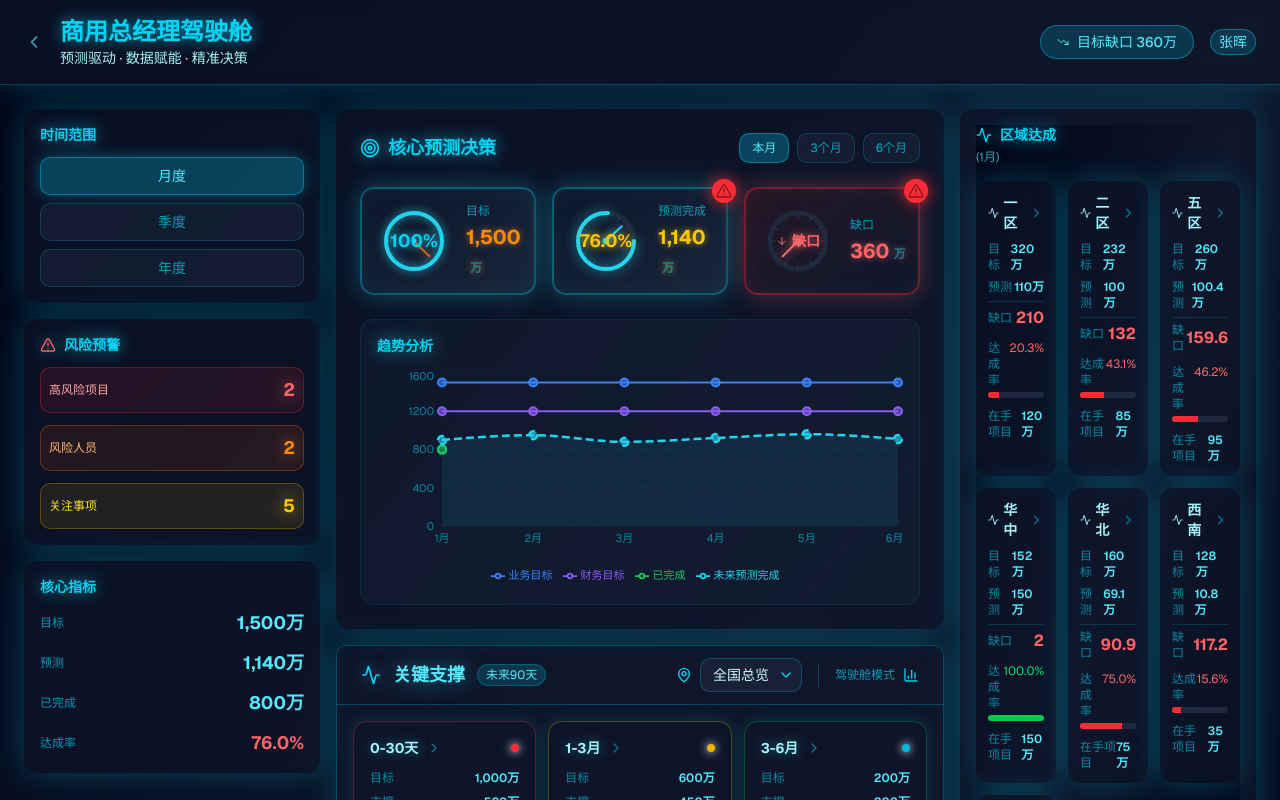
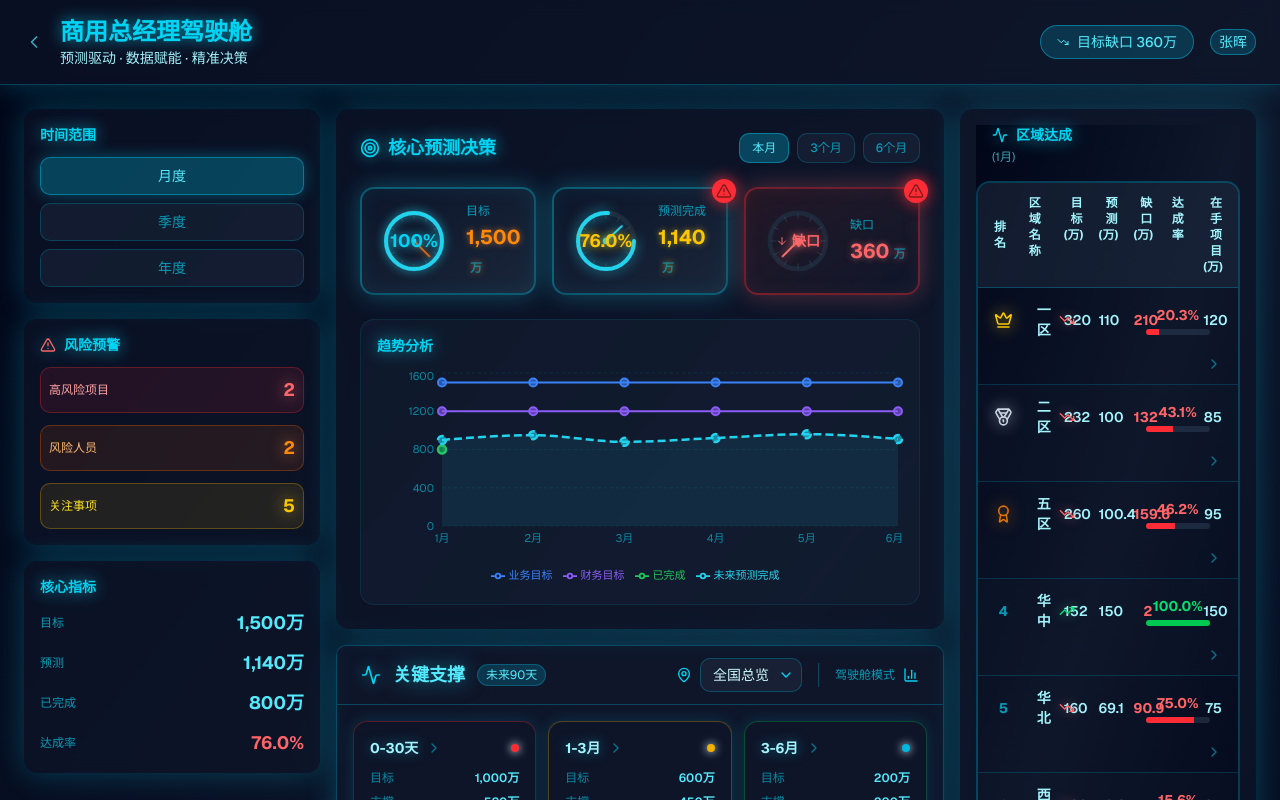
Before and after one commit to navylee1990/coze_jsc, a Next.js app: page /gm in a window 1280 px wide. Shown: the top 800 px of the page. Built offline with nearby package versions, Linux system fonts and the light colour scheme.

Commit message:
refactor: 区域达成模块改为大屏驾驶舱风格的排名列表展示

```diff
--- a/src/components/RegionMatrix.tsx
+++ b/src/components/RegionMatrix.tsx
@@ -1,7 +1,9 @@
 'use client';
 
 import { useState, useMemo } from 'react';
-import { ChevronRight, Activity, ArrowLeft, X } from 'lucide-react';
+import { ChevronRight, Activity, ArrowUp, ArrowDown, ArrowRight, TrendingUp, TrendingDown, Minus, Crown, Medal, Award } from 'lucide-react';
+import DrillDownModal from '@/components/DrillDownModal';
+import { cn } from '@/lib/utils';
 
 interface RegionMatrixProps {
   data: any[];
@@ -21,6 +23,35 @@ const DASHBOARD_STYLES = {
   cardBorder: 'border-cyan-500/30',
   glow: 'shadow-[0_0_30px_rgba(6,182,212,0.3)]',
   neon: 'text-cyan-400 drop-shadow-[0_0_8px_rgba(6,182,212,0.8)]',
+  hoverBg: 'hover:bg-slate-800/60',
+};
+
+// 获取排名图标
+const getRankIcon = (rank: number) => {
+  switch (rank) {
+    case 1:
+      return <Crown className="w-5 h-5 text-yellow-400 drop-shadow-[0_0_8px_rgba(250,204,21,0.8)]" />;
+    case 2:
+      return <Medal className="w-5 h-5 text-slate-300 drop-shadow-[0_0_8px_rgba(203,213,225,0.8)]" />;
+    case 3:
+      return <Award className="w-5 h-5 text-amber-600 drop-shadow-[0_0_8px_rgba(217,119,6,0.8)]" />;
+    default:
+      return <span className="w-5 h-5 flex items-center justify-center text-sm font-bold text-cyan-400/70">{rank}</span>;
+  }
+};
+
+// 获取趋势图标
+const getTrendIcon = (trend?: 'up' | 'down' | 'stable') => {
+  switch (trend) {
+    case 'up':
+      return <TrendingUp className="w-4 h-4 text-green-400 drop-shadow-[0_0_6px_rgba(74,222,128,0.8)]" />;
+    case 'down':
+      return <TrendingDown className="w-4 h-4 text-red-400 drop-shadow-[0_0_6px_rgba(248,113,113,0.8)]" />;
+    case 'stable':
+      return <Minus className="w-4 h-4 text-cyan-400/70" />;
+    default:
+      return null;
+  }
 };
 
 export default function RegionMatrix({
@@ -30,8 +61,9 @@ export default function RegionMatrix({
   onRegionClick,
   theme = 'dashboard'
 }: RegionMatrixProps) {
-  const [selectedRegion, setSelectedRegion] = useState<string | null>(null);
-  const [drillDownLevel, setDrillDownLevel] = useState<'region' | 'city' | 'salesperson'>('region');
+  const [selectedRegion, setSelectedRegion] = useState<any | null>(null);
+  const [isDrillDownOpen, setIsDrillDownOpen] = useState(false);
+  const [drillDownLevel, setDrillDownLevel] = useState<'city' | 'salesperson'>('city');
 
   // 根据主题获取样式
   const getStyles = () => {
@@ -45,7 +77,6 @@ export default function RegionMatrix({
 
   // 模拟下级数据
   const getCityData = (regionName: string) => {
-    // 这里应该是实际的城市数据，暂时返回模拟数据
     const cityCount = Math.floor(Math.random() * 3) + 2;
     return Array.from({ length: cityCount }, (_, i) => ({
       name: `${regionName}-城市${i + 1}`,
@@ -56,71 +87,136 @@ export default function RegionMatrix({
       rate: Math.random() * 100,
       owner: `负责人${i + 1}`,
       pendingAmount: Math.floor(Math.random() * 100) + 20,
+      trend: ['up', 'down', 'stable'][Math.floor(Math.random() * 3)] as 'up' | 'down' | 'stable',
     }));
   };
 
-  // 计算样式类
-  const getCardClass = (item: any) => {
-    const gapClass = item.gap > 0 ? 'border-red-500/30' : 'border-green-500/30';
-    const glowClass = item.gap > 0
-      ? 'hover:shadow-[0_0_20px_rgba(239,68,68,0.3)]'
-      : 'hover:shadow-[0_0_20px_rgba(34,197,94,0.3)]';
-
-    return `${styles.cardBg} ${styles.cardBorder} ${gapClass} ${glowClass} rounded-xl p-3 transition-all duration-300 cursor-pointer hover:border-cyan-400/60 hover:scale-105 ${styles.glow}`;
+  // 模拟业务员数据
+  const getSalespersonData = (cityName: string) => {
+    const salespersonCount = Math.floor(Math.random() * 4) + 2;
+    return Array.from({ length: salespersonCount }, (_, i) => ({
+      name: `业务员${i + 1}`,
+      target: Math.floor(Math.random() * 200) + 50,
+      completed: Math.floor(Math.random() * 150) + 30,
+      predicted: Math.floor(Math.random() * 180) + 40,
+      gap: Math.floor(Math.random() * 80) - 20,
+      rate: Math.random() * 100,
+      pendingAmount: Math.floor(Math.random() * 50) + 10,
+      trend: ['up', 'down', 'stable'][Math.floor(Math.random() * 3)] as 'up' | 'down' | 'stable',
+    }));
   };
 
-  // 渲染区域卡片（3x3 矩阵）
-  const renderRegionCards = () => (
-    <div className="grid grid-cols-3 gap-3">
-      {data.map((item, index) => (
+  // 处理行点击 - 区域→城市→业务员三级钻取
+  const handleRowClick = (item: any) => {
+    setSelectedRegion(item);
+    setDrillDownLevel('city');
+    setIsDrillDownOpen(true);
+    onRegionClick?.(item.name);
+  };
+
+  // 处理钻取项点击
+  const handleDrillDownItemClick = (item: any) => {
+    if (drillDownLevel === 'city') {
+      // 从城市钻取到业务员
+      setDrillDownLevel('salesperson');
+      setSelectedRegion(item);
+    }
+  };
+
+  // 获取钻取数据
+  const getDrillDownData = () => {
+    if (!selectedRegion) return [];
+
+    if (drillDownLevel === 'city') {
+      return getCityData(selectedRegion.name);
+    } else if (drillDownLevel === 'salesperson') {
+      return getSalespersonData(selectedRegion.name);
+    }
+    return [];
+  };
+
+  // 获取钻取标题
+  const getDrillDownTitle = () => {
+    if (!selectedRegion) return '';
+    if (drillDownLevel === 'city') {
+      return `${selectedRegion.name} - 城市达成`;
+    } else if (drillDownLevel === 'salesperson') {
+      return `${selectedRegion.name} - 业务员达成`;
+    }
+    return '';
+  };
+
+  // 渲染表头
+  const renderTableHeader = () => (
+    <div className={cn(
+      'grid grid-cols-7 gap-4 px-4 py-3 text-xs font-bold border-b',
+      theme === 'dashboard' ? 'bg-slate-800/60 border-cyan-500/30' : 'bg-slate-100 border-slate-200'
+    )}>
+      <div className={cn('flex items-center gap-2', styles.textSecondary)}>排名</div>
+      <div className={cn(styles.textSecondary)}>区域名称</div>
+      <div className={cn('text-right', styles.textSecondary)}>目标(万)</div>
+      <div className={cn('text-right', styles.textSecondary)}>预测(万)</div>
+      <div className={cn('text-right', styles.textSecondary)}>缺口(万)</div>
+      <div className={cn('text-center', styles.textSecondary)}>达成率</div>
+      <div className={cn('text-right', styles.textSecondary)}>在手项目(万)</div>
+    </div>
+  );
+
+  // 渲染行数据
+  const renderTableRow = (item: any, rank: number) => {
+    const isHovered = false;
+    const gapClass = item.gap > 0 ? 'text-red-400' : 'text-green-400';
+    const rowBgClass = rank % 2 === 0
+      ? (theme === 'dashboard' ? 'bg-slate-900/40' : 'bg-slate-50')
+      : (theme === 'dashboard' ? 'bg-slate-900/20' : 'bg-white');
+
+    return (
       <div
-          key={index}
-          className={getCardClass(item)}
-          onClick={() => {
-            setSelectedRegion(item.name);
-            onRegionClick?.(item.name);
-          }}
+        key={rank}
+        className={cn(
+          'grid grid-cols-7 gap-4 px-4 py-3 items-center border-b transition-all duration-200 cursor-pointer',
+          rowBgClass,
+          theme === 'dashboard' ? 'border-cyan-500/20 hover:bg-slate-800/60 hover:shadow-[0_0_15px_rgba(6,182,212,0.2)]' : 'border-slate-200 hover:bg-slate-100'
+        )}
+        onClick={() => handleRowClick(item)}
       >
-          {/* 区域名称 */}
-          <div className="flex items-center justify-between mb-2">
-            <h4 className="text-sm font-bold text-cyan-200 flex items-center gap-1">
-              <Activity className="w-3 h-3" />
-              {item.name}
-            </h4>
-            <ChevronRight className="w-4 h-4 text-cyan-400/50" />
+        {/* 排名 */}
+        <div className="flex items-center justify-center">
+          {getRankIcon(rank)}
         </div>
 
-          {/* 核心指标 */}
-          <div className="space-y-1.5">
-            {/* 目标 + 预测 */}
-            <div className="flex justify-between text-xs">
-              <span className="text-cyan-400/60">目标</span>
-              <span className="text-cyan-300 font-semibold">{item.target.toLocaleString()}万</span>
-            </div>
-            <div className="flex justify-between text-xs">
-              <span className="text-cyan-400/60">预测</span>
-              <span className="text-cyan-300 font-semibold">{item.predicted.toLocaleString()}万</span>
+        {/* 区域名称 */}
+        <div className="flex items-center gap-2">
+          <Activity className="w-4 h-4 text-cyan-400/60" />
+          <span className={cn('font-semibold text-sm', styles.textSecondary)}>{item.name}</span>
+          {item.trend && (
+            <span className="flex items-center">
+              {getTrendIcon(item.trend)}
+            </span>
+          )}
         </div>
 
-            {/* 缺口 - 大字号高亮 */}
-            <div className="pt-1 border-t border-cyan-500/20">
-              <div className="flex items-center justify-between">
-                <span className="text-cyan-400/60 text-xs">缺口</span>
-                <span className={`text-base font-bold ${item.gap > 0 ? 'text-red-400' : 'text-green-400'}`}>
-                  {item.gap > 0 ? `${item.gap}` : `+${Math.abs(item.gap)}`}
-                </span>
-              </div>
+        {/* 目标 */}
+        <div className={cn('text-right font-semibold text-sm', styles.textSecondary)}>
+          {item.target.toLocaleString()}
         </div>
 
-            {/* 达成率进度条 */}
-            <div className="pt-1">
-              <div className="flex justify-between text-xs mb-1">
-                <span className="text-cyan-400/60">达成率</span>
-                <span className={item.rate >= 100 ? 'text-green-400' : item.rate >= 80 ? 'text-yellow-400' : 'text-red-400'}>
+        {/* 预测 */}
+        <div className={cn('text-right font-semibold text-sm', styles.textSecondary)}>
+          {item.predicted.toLocaleString()}
+        </div>
+
+        {/* 缺口 */}
+        <div className={cn('text-right font-bold text-sm', gapClass)}>
+          {item.gap > 0 ? `${item.gap}` : `+${Math.abs(item.gap)}`}
+        </div>
+
+        {/* 达成率 */}
+        <div className="flex flex-col items-center">
+          <div className={cn('text-sm font-bold', item.rate >= 100 ? 'text-green-400' : item.rate >= 80 ? 'text-yellow-400' : 'text-red-400')}>
             {item.rate.toFixed(1)}%
-                </span>
           </div>
-              <div className="w-full h-1.5 rounded-full bg-slate-700/50 overflow-hidden">
+          <div className="w-16 h-1.5 rounded-full bg-slate-700/50 overflow-hidden mt-1">
             <div
               className={`h-full transition-all duration-500 ${
                 item.rate >= 100 ? 'bg-green-500' : item.rate >= 80 ? 'bg-yellow-500' : 'bg-red-500'
@@ -130,32 +226,62 @@ export default function RegionMatrix({
           </div>
         </div>
 
-            {/* 在手项目金额 */}
-            <div className="flex justify-between text-xs pt-1">
-              <span className="text-cyan-400/60">在手项目</span>
-              <span className="text-cyan-300 font-semibold">{(item.pendingAmount || 0).toLocaleString()}万</span>
+        {/* 在手项目 */}
+        <div className={cn('text-right font-semibold text-sm', styles.textSecondary)}>
+          {(item.pendingAmount || 0).toLocaleString()}
+        </div>
+
+        {/* 钻取箭头 */}
+        <div className="col-span-7 flex justify-end">
+          <ChevronRight className="w-4 h-4 text-cyan-400/50" />
         </div>
       </div>
-        </div>
-      ))}
-    </div>
     );
+  };
 
   return (
-    <div className={`${styles.bg} ${styles.text}`}>
+    <div className={cn('w-full', styles.bg, styles.text)}>
       {/* 标题 */}
-      <div className="flex items-center justify-between mb-4">
+      <div className="flex items-center justify-between mb-4 px-4">
         <div>
-          <h3 className={`text-sm font-bold ${styles.neon} flex items-center gap-2`}>
+          <h3 className={cn('text-sm font-bold flex items-center gap-2', styles.neon)}>
             <Activity className="w-4 h-4" />
             {title}
           </h3>
-          {subtitle && <p className={`text-xs ${styles.textMuted} mt-1`}>{subtitle}</p>}
+          {subtitle && <p className={cn('text-xs mt-1', styles.textMuted)}>{subtitle}</p>}
         </div>
       </div>
 
-      {/* 区域矩阵卡片 */}
-      {renderRegionCards()}
+      {/* 排名列表 */}
+      <div className={cn(
+        'border-2 rounded-xl overflow-hidden',
+        theme === 'dashboard' ? styles.cardBorder : 'border-slate-200'
+      )}>
+        {renderTableHeader()}
+        {data.map((item, index) => renderTableRow(item, index + 1))}
+      </div>
+
+      {/* 钻取弹窗 */}
+      <DrillDownModal
+        isOpen={isDrillDownOpen}
+        onClose={() => {
+          setIsDrillDownOpen(false);
+          setSelectedRegion(null);
+        }}
+        title={getDrillDownTitle()}
+        subtitle={drillDownLevel === 'city' ? '点击查看业务员详情' : '业务员达成情况'}
+        data={getDrillDownData()}
+        level={drillDownLevel}
+        onBack={() => {
+          if (drillDownLevel === 'salesperson') {
+            setDrillDownLevel('city');
+          } else {
+            setIsDrillDownOpen(false);
+            setSelectedRegion(null);
+          }
+        }}
+        onItemClick={handleDrillDownItemClick}
+      />
     </div>
   );
 }
```
Lines whose indentation alone changed are shown as unchanged.
